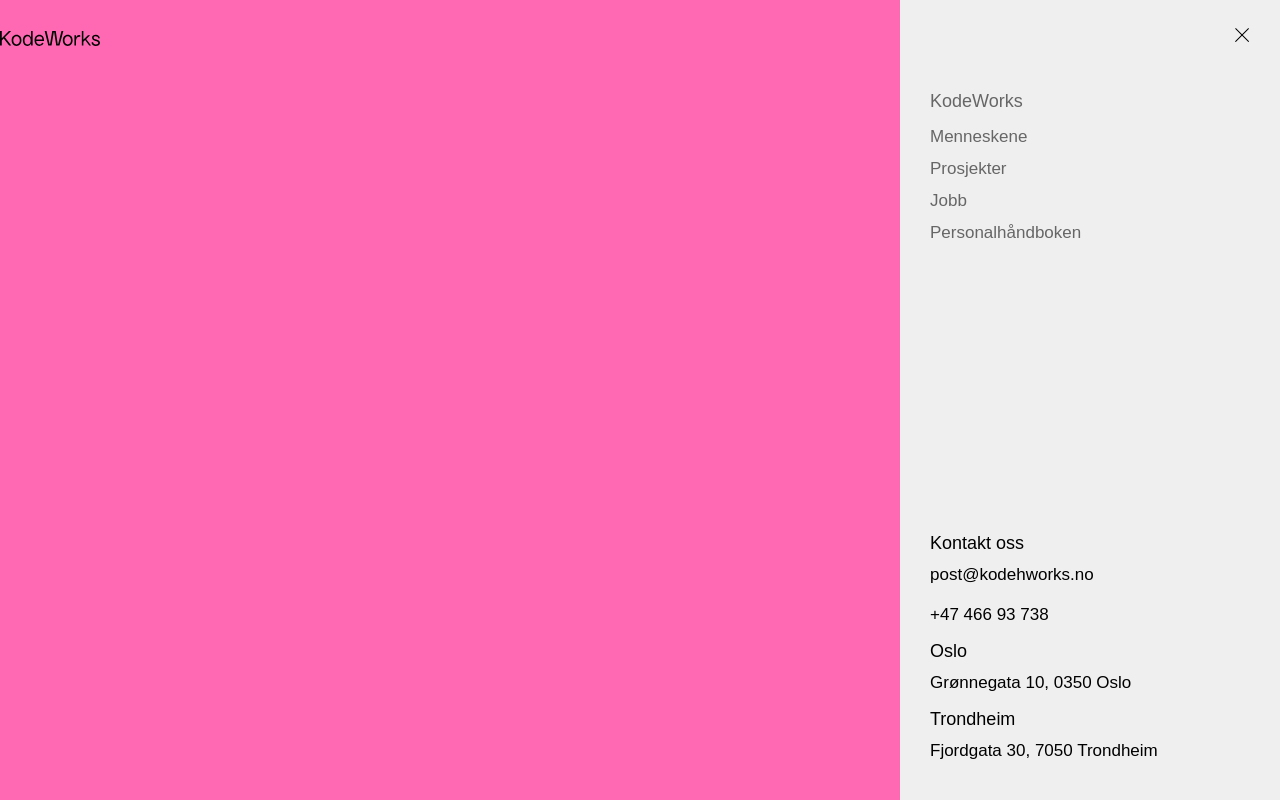
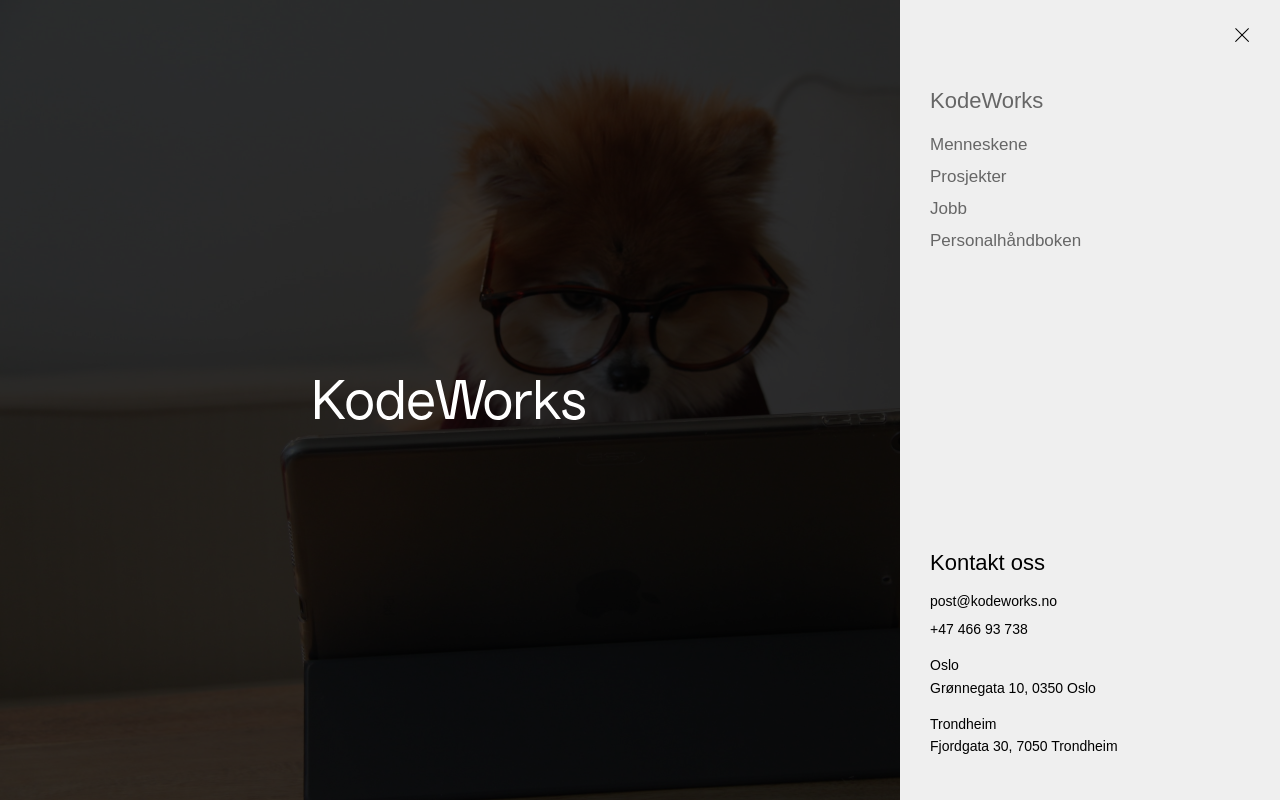
Before and after one commit to Kodeworks/kodeworks.no, a React (Create React App) app: page /input in a window 1280 px wide. Both pictures are taken after a click on the button "MENY". Built offline with nearby package versions, Linux system fonts and the light colour scheme.

Commit message:
Add styling to navigation

```diff
--- a/src/components/Navigation/index.tsx
+++ b/src/components/Navigation/index.tsx
@@ -13,7 +13,8 @@
   return (
     <menu id="menu" className={isOpened ? 'opened' : ''}>
       <div id="menu-content">
-        <img src="/assets/logo.svg" width="100" alt="" />
+        <img className="menu-logo" src="/assets/logo-white.svg" width="100" alt="" />
+        <div className="menu-dark"></div>
       </div>
       <div id="menu-main">
         <nav onClick={toggleNavigationOpened}>
@@ -36,13 +37,15 @@
 
         <footer id="menu-footer">
           <h4>Kontakt oss</h4>
-          <p>post@kodehworks.no</p>
-          <p>+47 466 93 738</p>
+          <p>
+            post@kodeworks.no<br />
+            +47 466 93 738
+          </p>
 
-          <h4>Oslo</h4>
+          <h5>Oslo</h5>
           <p>Grønnegata 10, 0350 Oslo</p>
 
-          <h4>Trondheim</h4>
+          <h5>Trondheim</h5>
           <p>Fjordgata 30, 7050 Trondheim</p>
         </footer>
       </div>
--- a/src/components/Navigation/navigation.css
+++ b/src/components/Navigation/navigation.css
@@ -0,0 +1,89 @@
+/* Menu Content
+------------------------------------------------------------------------------*/
+#menu-content {
+  transition: left 0.3s ease-in-out, padding 0.3s ease-in-out;
+}
+
+#menu-content {
+  position: absolute;
+
+  box-sizing: border-box;
+  padding-top: 25px;
+  height: 100%;
+
+  background-color: #efefef;
+
+  width: calc(100vw - 380px);
+  left: calc(-100vw - 380px);
+  right: 100%;
+  bottom: 0;
+  top: 0;
+  background-image: url('../../assets/computer.jpg');
+  background-repeat: no-repeat;
+  background-size: cover;
+}
+
+#menu.opened #menu-content {
+  left: 0;
+}
+
+.menu-dark {
+  background-color: #000;
+  position: absolute;
+  top: 0;
+  left: 0;
+  right: 0;
+  bottom: 0;
+  opacity: 0.8;
+}
+
+.menu-logo {
+  position: absolute;
+  left: 50%;
+  top: 50%;
+  transform: translate(-50%, -50%);
+  z-index: 100;
+  width: 30%;
+}
+
+/* Menu Footer
+------------------------------------------------------------------------------*/
+#menu-footer {
+  position: absolute;
+  bottom: 25px;
+  font-size: 14px;
+  line-height: 28px;
+}
+
+#menu-footer p {
+  margin-bottom: 15px;
+}
+
+.main-menu__closeButton {
+  position: absolute;
+  top: 25px;
+  right: 25px;
+  cursor: pointer;
+  background: none;
+  border: none;
+}
+
+.main-menu__closeButton img {
+  width: 44px;
+  height: 44px;
+}
+
+/* FIXME (TRI): extract this code #somedaymaybe
+ */
+
+#menu h4 {
+  color: var(--color-grey);
+  font-size: 22px;
+  margin-bottom: 12px;
+}
+
+#menu-footer h5 {
+  color: var(--color-grey);
+  font-size: 14px;
+  line-height: 1.1;
+}
```
Also changed, not shown: public/assets/logo-white.svg (added), src/assets/computer.jpg (added).
